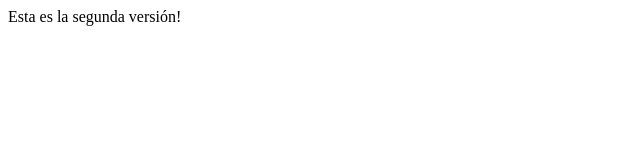
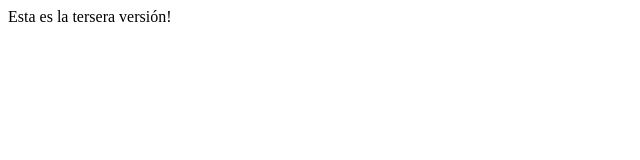
Before and after one commit to Clase1345/REPOSITORIOF, a plain HTML site: page index.html in a window 1280 px wide. Shown: the full height of the page, 0-640 px from the left. Drawn offline with Linux system fonts and the light colour scheme.

Commit message:
tercer commit
tercer commit del proyecto

```diff
--- a/index.html
+++ b/index.html
@@ -5,6 +5,6 @@
     <title>Document</title>
 </head>
 <body>
-    Esta es la segunda versión!
+    Esta es la tersera versión!
 </body>
 </html>
```
